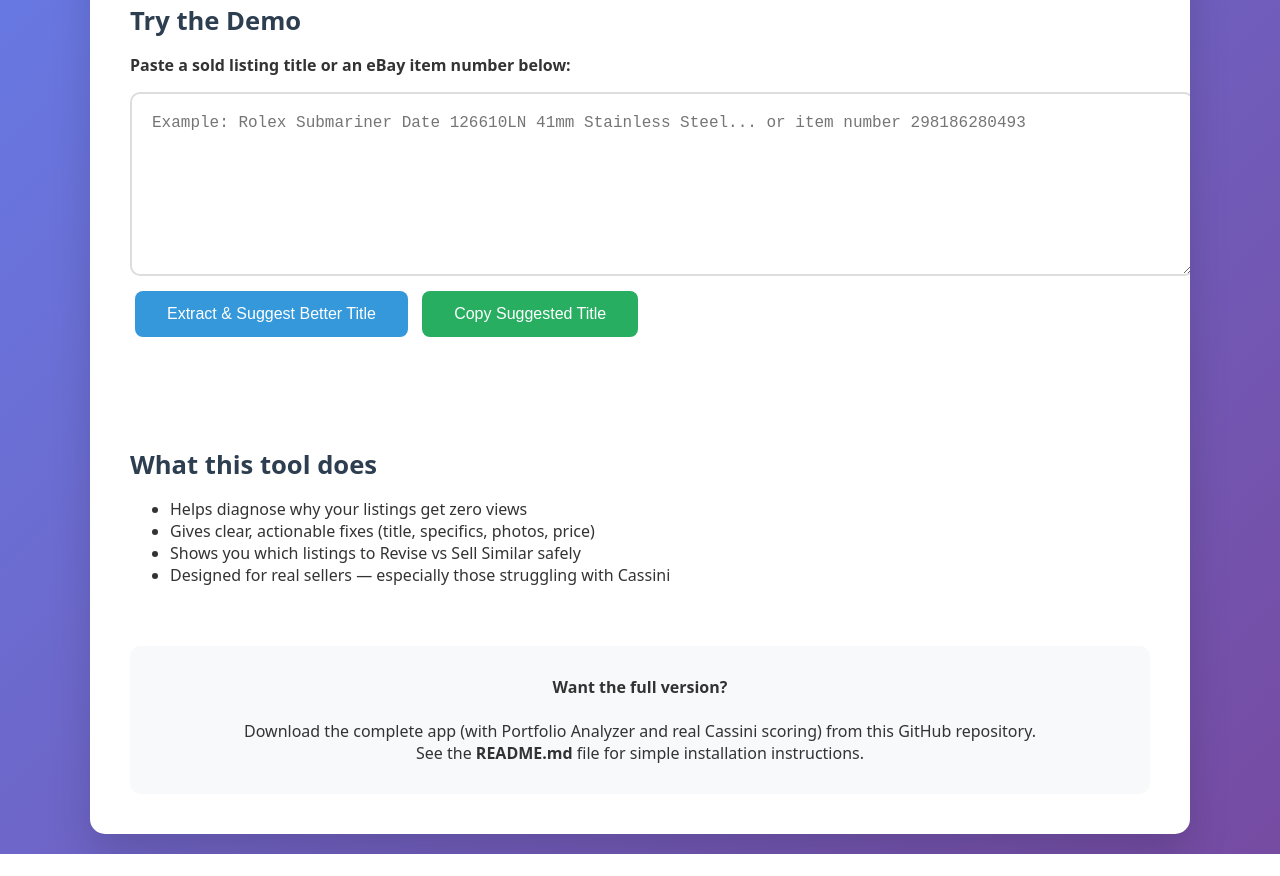
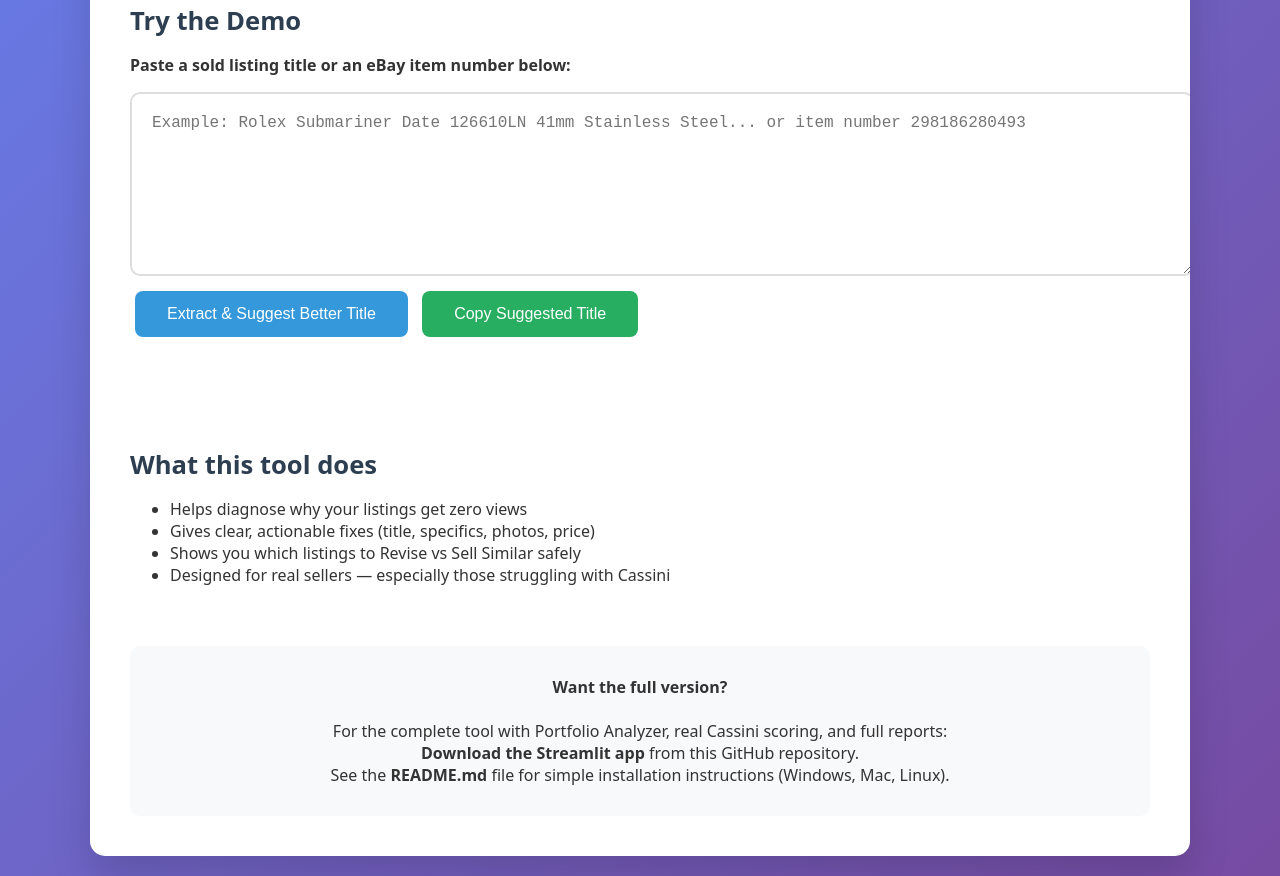
Before and after one commit to tadelstein9/ebay-cassini-diagnostic-tool, a plain HTML site: page index.html in a window 1280 px wide. Shown: the part 267-1143 px from the top of the page. Before the commit the page ends 1121 px from the top, so only its background shows below. Drawn offline with Linux system fonts and the light colour scheme.

Commit message:
Update index.html

```diff
--- a/index.html
+++ b/index.html
@@ -47,8 +47,9 @@
 
             <div style="text-align:center; margin-top:60px; padding:30px; background:#f8f9fa; border-radius:10px;">
                 <strong>Want the full version?</strong><br><br>
-                Download the complete app (with Portfolio Analyzer and real Cassini scoring) from this GitHub repository.<br>
-                See the <strong>README.md</strong> file for simple installation instructions.
+                For the complete tool with Portfolio Analyzer, real Cassini scoring, and full reports:<br>
+                <strong>Download the Streamlit app</strong> from this GitHub repository.<br>
+                See the <strong>README.md</strong> file for simple installation instructions (Windows, Mac, Linux).
             </div>
         </div>
     </div>
```
